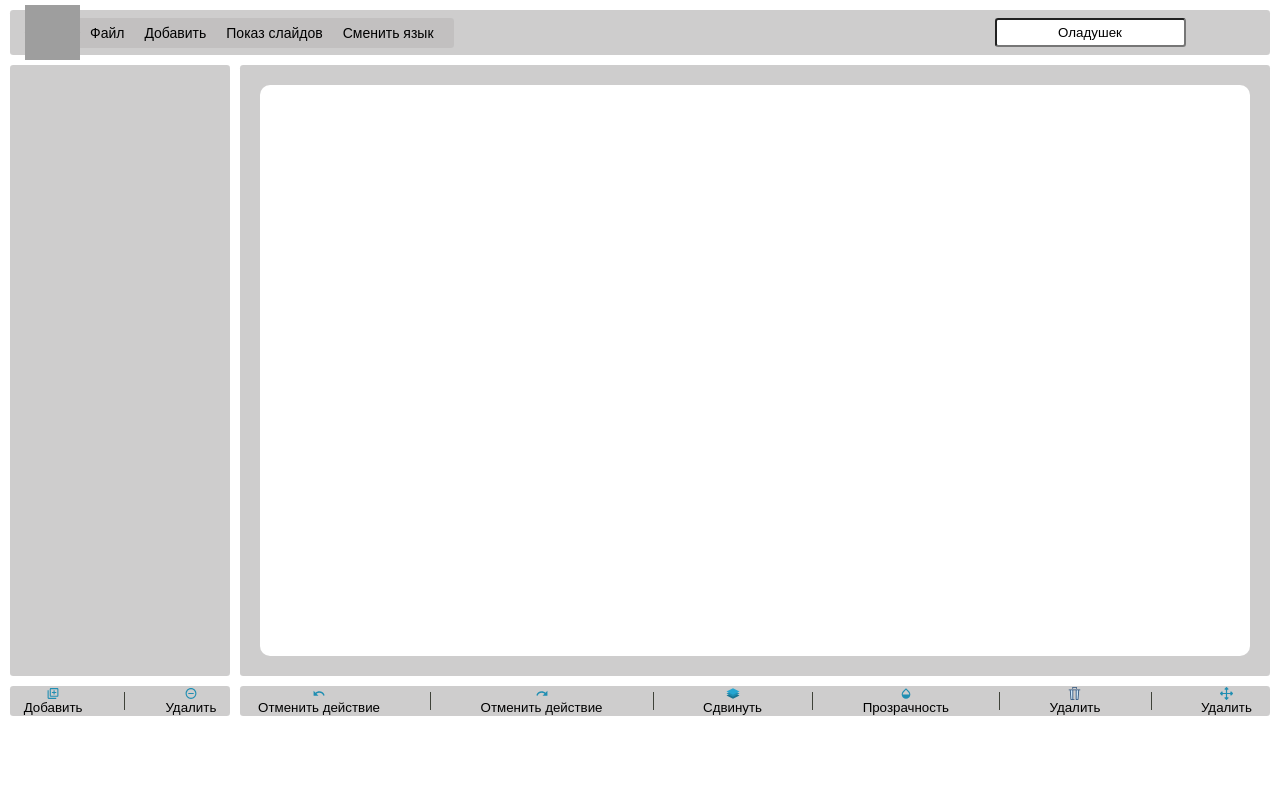
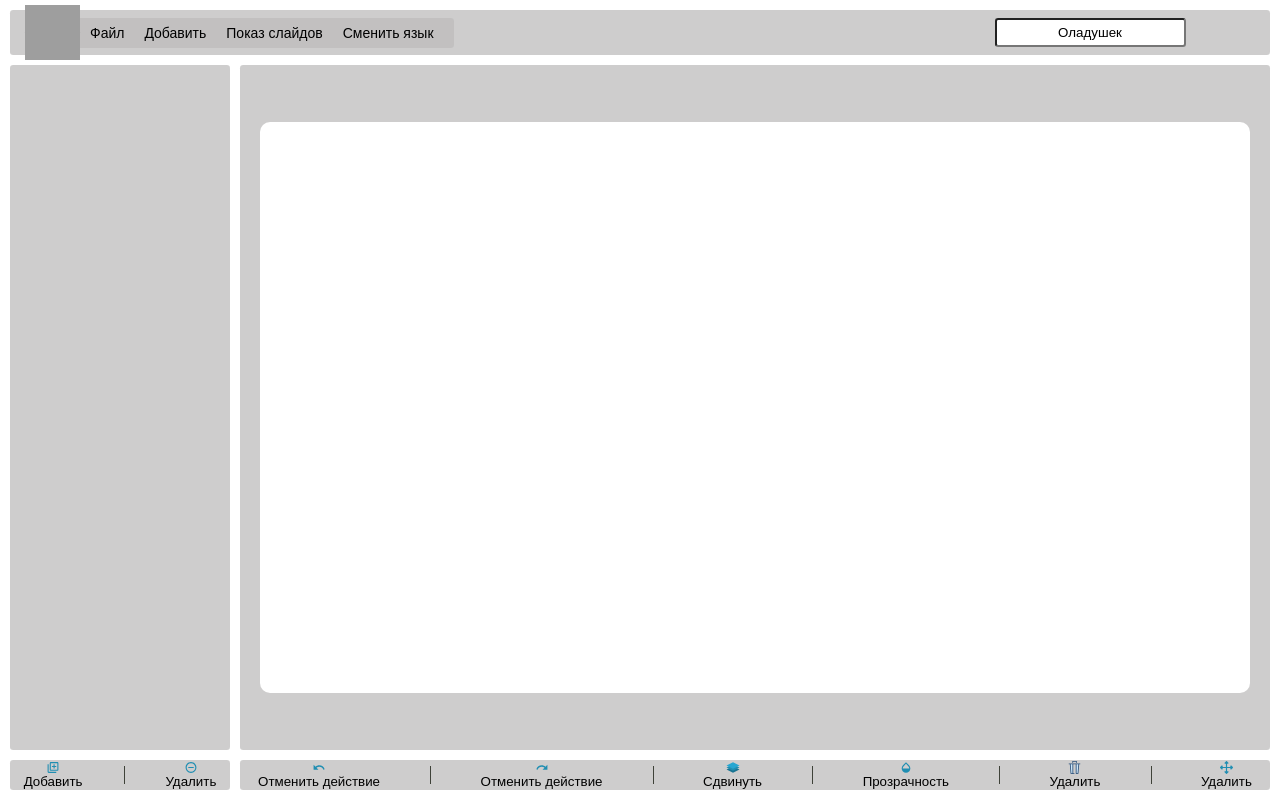
Before and after one commit to pklgn/project-os, a React (Create React App) app: page / in a window 1280 px wide. Built offline with nearby package versions, Linux system fonts and the light colour scheme; grey boxes are pictures that could not be loaded.

Commit message:
dev-10-ermakov Поправил размеры презентации

```diff
--- a/src/components/PresentationEditor/PresentationEditor.module.css
+++ b/src/components/PresentationEditor/PresentationEditor.module.css
@@ -7,7 +7,7 @@
     grid-gap: 10px;
     grid-template-columns: 220px 1fr;
     grid-template-rows: 45px 1fr 30px;
-    max-height: 100vh;
+    height: 100vh;
     padding: 10px;
     box-sizing: border-box;
 }
```
Also changed, not shown: 1 other file (tests, documents, lock files or other folders).
